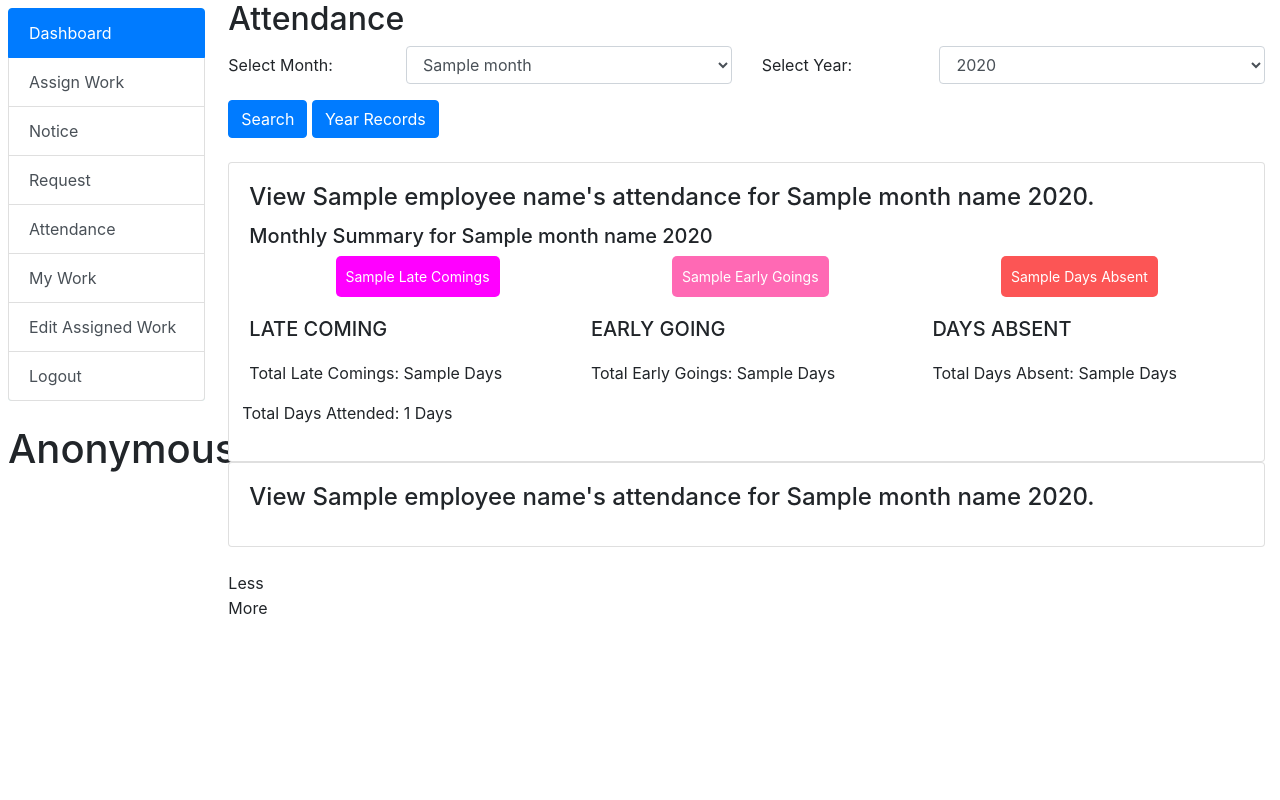
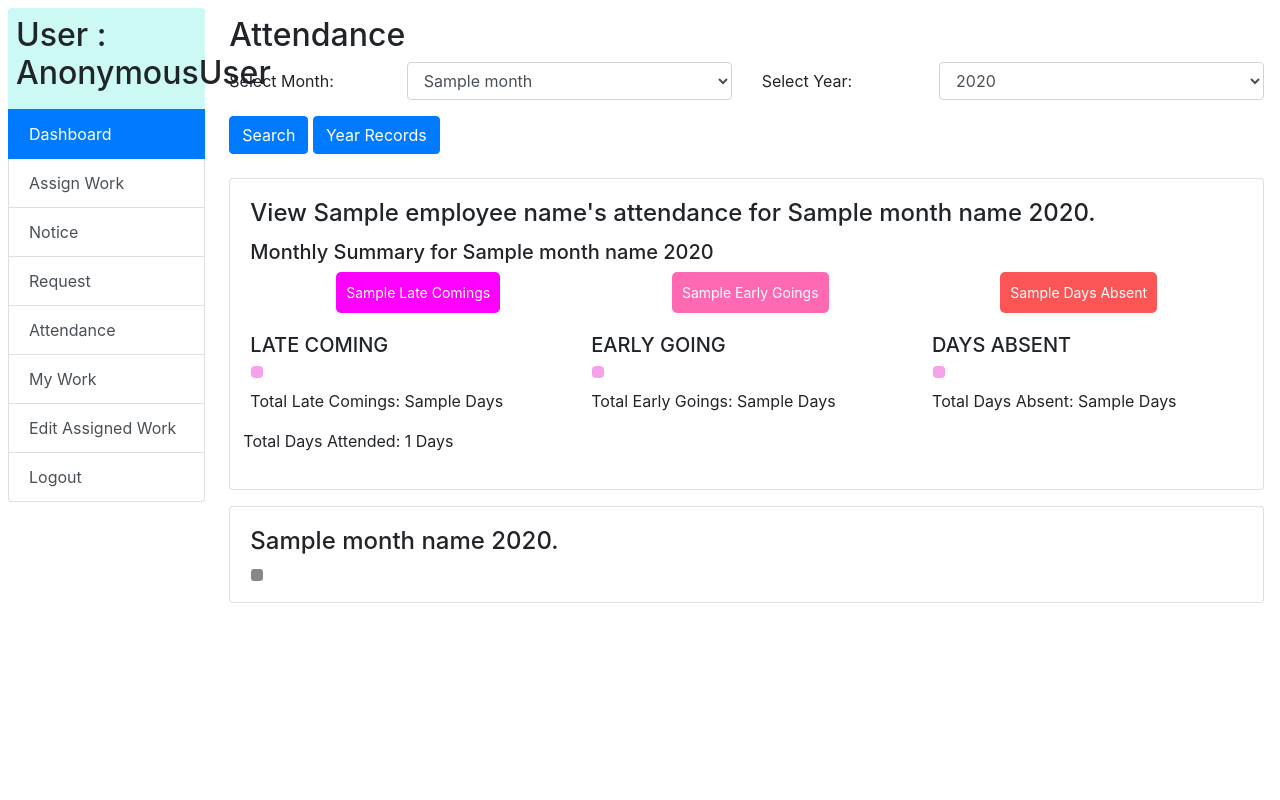
Before and after one commit to SaumyaMishra210/EmployeeManagement_system-, a Django app: template templates/attendance.html in a window 1280 px wide. Run offline with Django 5.2, Linux system fonts and the light colour scheme; the template is opened without the code that fills it: most values are stand-ins (such as "Sample title", 1, 10 or a date in 2020); some libraries are stand-ins or nearby versions.

Commit message:
attendance layout is fine now

```diff
--- a/static/css/accounts.css
+++ b/static/css/accounts.css
@@ -1,6 +1,6 @@
 /* Centering the login container */
 body {
-   /* background-color: #d8f9c1;  Light background color */
+    background-color: #d8f9c1; /*  Light background color */
     display: flex;
     justify-content: center;
     align-items: center;
--- /dev/null
+++ b/static/css/attendance.css
@@ -0,0 +1,60 @@
+.combined-attendance-summary {
+    display: flex;
+    justify-content: space-around;
+    margin-bottom: 20px;
+}
+.combined-attendance-summary .attendance-block {
+    width: auto;
+    height: auto;
+    padding: 10px;
+    margin: 0 10px;
+    color: #fff;
+    border-radius: 5px;
+    font-size: 14px;
+    text-align: center;
+}
+.attendance-row {
+    display: flex;
+    flex-wrap: wrap;
+    margin-bottom: 10px;
+    width:50%;
+}
+.attendance-block {
+    width: 10px;
+    height: 10px;
+    background-color: #00ff00; /* Adjust color as needed */
+    margin: 2px;
+    cursor: pointer;
+}
+.attendance-block:hover {
+    opacity: 0.7;
+}
+.attendance-container {
+        display: flex;
+        flex-wrap: nowrap;
+        overflow-x: auto;
+        gap: 10px;
+        padding-bottom: 20px;
+
+    }
+.month {
+        flex: 0 0 auto;
+        width: 110px;
+    }
+.month-name {
+        text-align: center;
+        margin-bottom: 10px;
+    }
+.month-grid {
+        display: grid;
+        grid-template-columns: repeat(7, 1fr);
+        gap: 1px;
+     }
+.day {
+        width: 12px;
+        height: 12px;
+        border-radius: 2px;
+        margin: 1px;
+    }
+.present { background-color: #39d353; }
+.absent { background-color: #ff6b6b; }
--- a/static/css/styles.css
+++ b/static/css/styles.css
@@ -1,8 +1,7 @@
 /* static/css/styles.css */
-/*body {
+body {
     background-color: #d8f9c1;
  }
- */
 .sidebar {
     height: 100vh;
     position: fixed;
@@ -11,7 +10,8 @@
 .table td, .table th {
     vertical-align: middle;
 }
-/*--------------------------Attendence css Start---------------------------------- */
+
+/*--------------------------Attendence css Start---------------d8f9c1------------------- */
 
 .combined-attendance-summary {
     display: flex;
--- a/templates/attendance.html
+++ b/templates/attendance.html
@@ -71,13 +71,13 @@
         <div class="row ">
             <div class="col-md-4 ">
                     <h5>LATE COMING</h5>
-                    <div class="attendance-row">
+                    <div class="attendance-row ">
                         {% if monthly_summary.late_coming_count %}
                             {% for day in monthly_summary.late_coming_count %}
-                            <div class="day" title="{{ day.date }}" style="background-color: #f6a2eb;"></div>
+                                <div class="day rounded" title="{{ day.date }}" style="background-color: #f6a2eb;"></div>
                             {% endfor %}
                         {% else %}
-                            <div class="day"   style="background-color: #cccccc;"></div>
+                            <div class="day rounded"   style="background-color: #cccccc;"></div>
                         {%endif %}
                     </div>
                     <p>Total Late Comings: {{ monthly_summary.late_coming }} Days</p>
@@ -86,7 +86,7 @@
                     <h5>EARLY GOING</h5>
                     <div class="attendance-row">
                         {% for day in monthly_summary.early_going_count %}
-                        <div class="day" title="{{ day.date }}" style="background-color: #f6a2eb;"></div>
+                        <div class="day rounded" title="{{ day.date }}" style="background-color: #f6a2eb;"></div>
                         {% endfor %}
                     </div>
                     <p>Total Early Goings: {{ monthly_summary.early_going }} Days</p>
@@ -95,7 +95,7 @@
                     <h5>DAYS ABSENT</h5>
                     <div class="attendance-row">
                          {% for day in monthly_summary.days_absent_count %}
-                        <div class="day" title="{{ day.date }}" style="background-color: #f6a2eb;"></div>
+                        <div class="day rounded" title="{{ day.date }}" style="background-color: #f6a2eb;"></div>
                         {% endfor %}
                     </div>
                     <p>Total Days Absent: {{ monthly_summary.days_absent }} Days</p>
@@ -108,17 +108,17 @@
         </div>
     </div>
 </div>
+
 <!--GRid Github -->
-<div class="card">
+<div class="card mt-3">
     <div class="card-body">
-        <h4 class="card-title">View {{ employee_name }}'s attendance for {{ month_name }} {{ year }}.</h4>
+        <h4 class="card-title">{{ month_name }} {{ year }}.</h4>
 
         <!-- GitHub-style Attendance Grid -->
         <div class="month">
             {% for week in attendance_calendar %}
             <div class="month-grid">
                 {% for day in week %}
-<!--                {{ day.date|date:'d' }}-->
                 <div class="day days" title="{{ day.date|date:'Y-m-d' }}: {{ day.status }}"
                      style="background-color: {{ day.color }}; "></div>
                 {% endfor %}
@@ -131,14 +131,14 @@
 
 
 <!-- Legend -->
-<div class="legend mt-4">
-    <span>Less</span>
-    <div class="day legend-color" style="background-color: #cccccc;"></div>
-    <div class="day legend-color" style="background-color: #f5caf3;"></div>
-    <div class="day legend-color" style="background-color: #f6a2eb;"></div>
-    <div class="day legend-color" style="background-color: #ea6cfa;"></div>
-    <span>More</span>
-</div>
+<!--<div class="row mt-4">-->
+<!--    <span class="bg-dark">Less</span>-->
+<!--    <div class="day legend-color" style="background-color: #cccccc;"></div>-->
+<!--    <div class="day legend-color" style="background-color: #f5caf3;"></div>-->
+<!--    <div class="day legend-color" style="background-color: #f6a2eb;"></div>-->
+<!--    <div class="day legend-color" style="background-color: #ea6cfa;"></div>-->
+<!--    <span>More</span>-->
+<!--</div>-->
 <style>
     .day{
     margin:1px;
--- a/templates/base.html
+++ b/templates/base.html
@@ -16,7 +16,7 @@
         <div class="col-md-2  sidebar p-2">
             {% include 'sidebar.html' %}
         </div>
-        <div class="col-md-10">
+        <div class="col-md-10 p-3">
             {% block content %}
             <!-- Content will be rendered here -->
             {% endblock %}
--- a/templates/modify_attendance.html
+++ b/templates/modify_attendance.html
@@ -14,8 +14,8 @@
     </div>
     {% endif %}
 
-    <form name="date" method="get" action="{% url 'modify_attendance' %}">
-        <div class="form-group">
+    <form class="col-md-3" name="date" method="get" action="{% url 'modify_attendance' %}">
+        <div class="form-group ">
             <label for="date">Select Date:</label>
             <input type="date" id="date" name="date" class="form-control" value="{{ selected_date }}">
         </div>
--- a/templates/sidebar.html
+++ b/templates/sidebar.html
@@ -1,7 +1,8 @@
 <!-- templates/sidebar.html -->
 <!--<div class="col-md-2  sidebar p-2" >-->
 <div class="list-group " style="background-color: #ccf9f4;">
-    <a href="#" class="list-group-item list-group-item-action active">Dashboard</a>
+    <h2 class="p-2">User : {{user}}</h2>
+    <a href="#" class="list-group-item list-group-item-action active">Dashboard </a>
     <a href="#" class="list-group-item list-group-item-action">Assign Work</a>
     <a href="#" class="list-group-item list-group-item-action">Notice</a>
     <a href="#" class="list-group-item list-group-item-action">Request</a>
@@ -15,10 +16,3 @@
     <a href="#" class="list-group-item list-group-item-action">Edit Assigned Work</a>
     <a href="{% url 'logout' %}" class="list-group-item list-group-item-action">Logout</a>
 </div>
-<!--    <div class="container">-->
-<!--    {{user.usrname}}-->
-<br>
-<h1>{{user}}</h1>
-<!--    <br>{{username}}-->
-<!--    </div>-->
-<!--</div>-->
```
Also changed, not shown: db.sqlite3.
